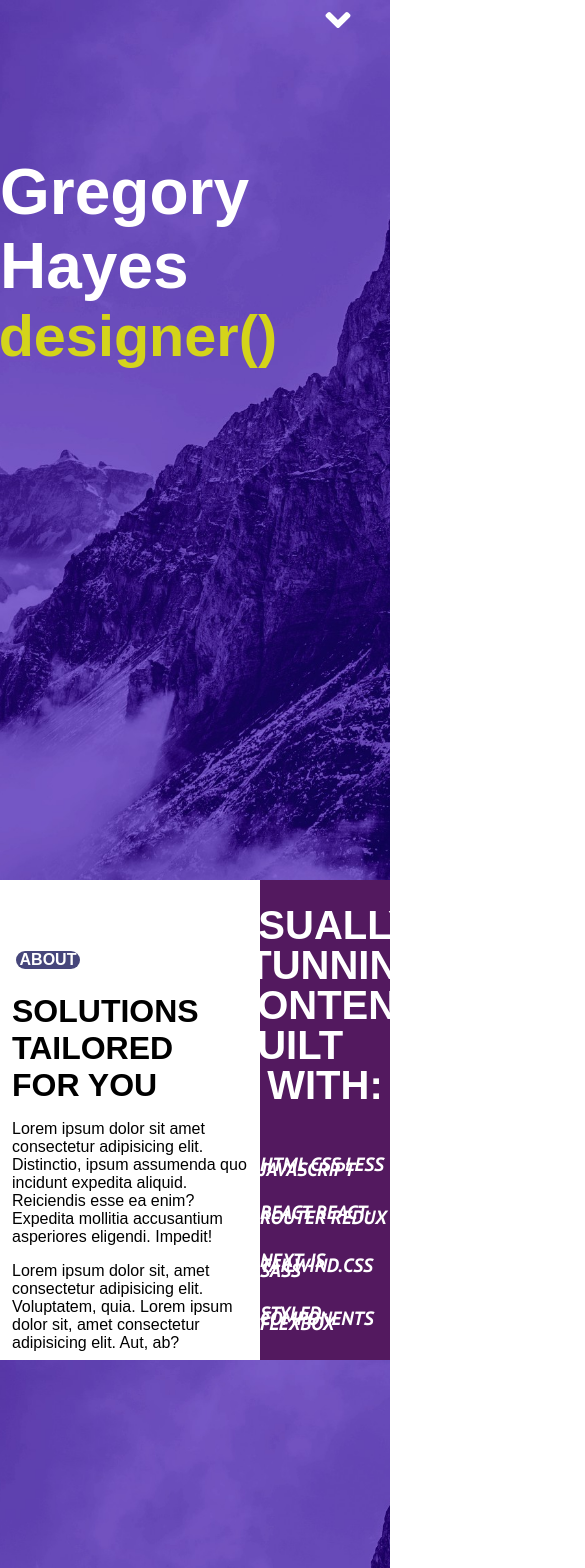
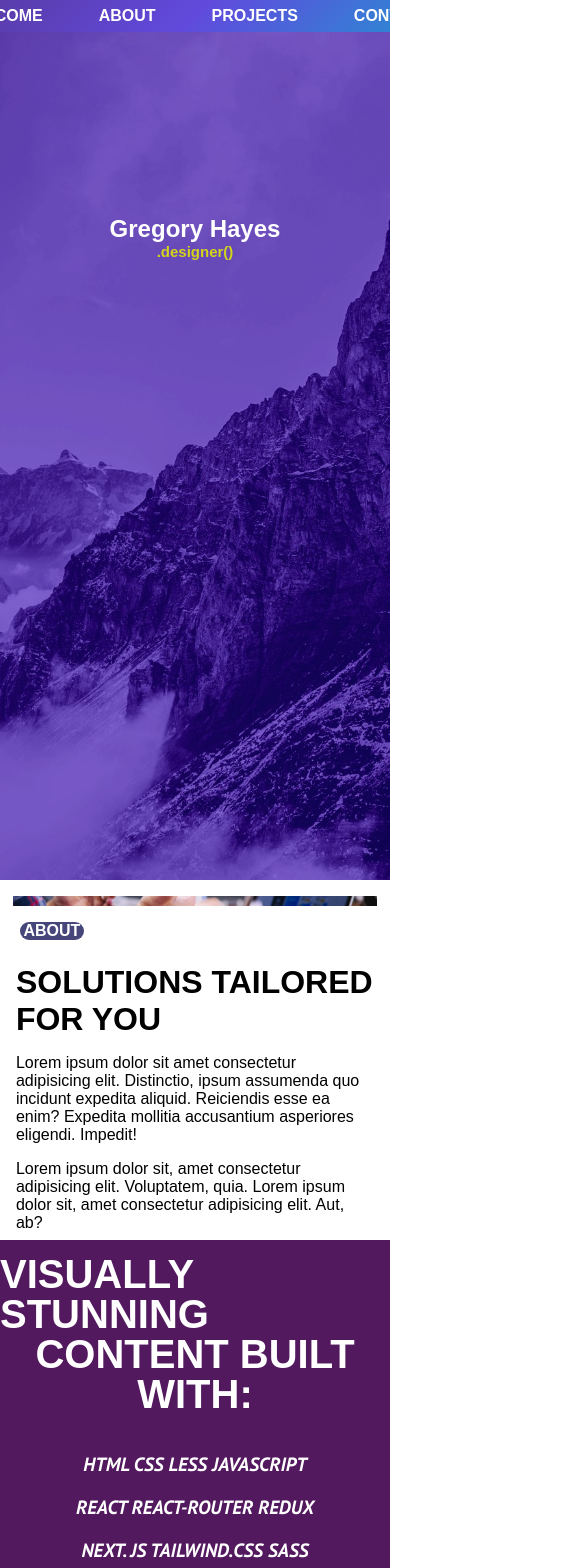
Before and after one commit to hayesdev/portfolio, a React (Create React App) app: page / in a window 390 px wide. Shown: the top 1568 px of the page, 585 px wide, since content can reach past the window. Built offline with nearby package versions, Linux system fonts and the light colour scheme; a web font is replaced by a local one.

Commit message:
media queries

```diff
--- a/public/index.html
+++ b/public/index.html
@@ -2,7 +2,7 @@
 <html lang="en">
   <head>
     <meta charset="utf-8" />
-    <link rel="icon" href="%PUBLIC_URL%/portfolio_favicon.jpg" />
+    <link rel="icon" href="%PUBLIC_URL%/portfolio_fav-2.jpg" />
     <meta name="viewport" content="width=device-width, initial-scale=1" />
     <meta name="theme-color" content="#000000" />
     <meta
--- a/src/components/About.jsx
+++ b/src/components/About.jsx
@@ -1,28 +1,13 @@
 import React from 'react'
 import styled from 'styled-components'
-import ReactPlayer from 'react-player'
+import image from '../assets/working_together-2.jpg'
 import "../App.css";
 
 function About() {
     return <AboutContainer id='about'>
             <AboutSection>
                 <VideoContainer>
-                        <ReactPlayer
-                        playing= {true}
-                        muted= {true}
-                        loop={true}
-                         config={{
-                             youtube: {
-                                playerVars: {
-                                    loop: 1,
-                                    controls: 0,
-                                    rel: 0,
-                                    end: 220,
-
-                                }
-                             }
-                   }}
-                 url='https://www.youtube.com/watch?v=rmRV6o3Tx_4&ab_channel=MotionstockMotionstock'/>
+                    <img src={image} alt=''/>
                 </VideoContainer>
                 <Title>About</Title>
                 <h1>solutions tailored for you</h1>
@@ -49,6 +34,12 @@ const AboutContainer = styled.div`
 display: flex;
 width: 100vw;
 height: 30em;
+@media (max-width: 885px) {
+    display: flex;
+    flex-direction: column;
+    align-items: center;
+    height: 45em;
+}
 `;
 
 const AboutSection = styled.div`
@@ -60,9 +51,17 @@ font-size: 1em;
 > h1, p {
     margin: .5rem .75rem;
 }
-
 > p {
     text-transform: none;
+}
+@media (max-width: 885px) {
+    width: 98%;
+    height: 50%;
+}
+@media (max-width: 376px) {
+    > h1 {
+        font-size: 1em;
+    }
 }
 `;
 
@@ -74,7 +73,10 @@ margin-top: 1rem;
 width: 100%;
 height: 50%;
 overflow: hidden;
-
+> img {
+    width: 95%;
+    height: auto;
+}
 `;
 
 const Title = styled.div`
@@ -88,7 +90,6 @@ font-weight: 600;
 color: white;
 background: #46467b;
 border-radius: 10px;
-
 `;
 
 const Sidebar = styled.div`
@@ -99,11 +100,14 @@ align-items: center;
 width: 33.33%;
 height: 100%;
 background: #53195f;
-/* background:#46467b; */
 color: white;
 font-size: 2.5em;
 font-weight: 800;
 line-height: 1em;
+@media (max-width: 885px) {
+    width: 100%;
+    height: 50%;
+}
 `;
 
 const Skills = styled.div`
@@ -113,11 +117,10 @@ align-items: center;
 font-size: 1.2rem;
 font-weight: 200;
 font-family: 'PT Sans', sans-serif;
-margin-top: 2em;
+margin-top: 1.5em;
 width: 100%;
 height: 40%;
 > p {
     line-height: .25em;
 }
-
 `;
--- a/src/components/Footer.jsx
+++ b/src/components/Footer.jsx
@@ -60,6 +60,9 @@ const Social = styled.div`
     a:hover {
   color: #46467b;
 }
+@media (max-width: 768px) {
+    font-size: .5em;
+}
 `;
 
 const Copyright = styled.div`
@@ -84,5 +87,8 @@ const FinePrint = styled.div`
     > p > a {
         text-decoration: none;
     }
+    @media (max-width: 768px) {
+    font-size: .5em;
+}
 
 `;
--- a/src/components/Navbar.jsx
+++ b/src/components/Navbar.jsx
@@ -1,21 +1,15 @@
 import React from 'react'
 import styled from 'styled-components'
 import { Link as Scroll } from "react-scroll";
-import {FaAngleDown} from 'react-icons/fa'
+// import {FaAngleDown} from 'react-icons/fa'
 
 const Navbar = () => {
     return (
         <MainHeader>
-
-        {/* <HeaderTitle>HayesDev</HeaderTitle> */}
-          {/* <h1><Scroll to='welcome' smooth={true} isDynamic={true} duration={1000}>Welcome</Scroll></h1> */}
-
-          <h1><Scroll to='about' smooth={true} isDynamic={true} duration={1000}><FaAngleDown/></Scroll></h1>
-        {/* <MenuIconContainer>
-          <MenuIcon onClick={()=> {console.log('clicked')}}/>
-        </MenuIconContainer> */}
-          {/* <h1><Scroll to='projects' smooth={true} isDynamic={true} duration={1000}>projects</Scroll></h1>
-          <h1><Scroll to='contact' smooth={true} isDynamic={true} duration={1000}>contact</Scroll></h1> */}
+          <h1><Scroll to='welcome' smooth={true} isDynamic={true} duration={1000}>Welcome</Scroll></h1>
+          <h1><Scroll to='about' smooth={true} isDynamic={true} duration={1000}>About</Scroll></h1>
+          <h1><Scroll to='projects' smooth={true} isDynamic={true} duration={1000}>projects</Scroll></h1>
+          <h1><Scroll to='contact' smooth={true} isDynamic={true} duration={1000}>contact</Scroll></h1>
       </MainHeader>
     )
 }
@@ -24,53 +18,30 @@ export default Navbar
 
 const MainHeader = styled.div`
   display: flex;
-  /* flex-direction: column; */
-  position: absolute;
-  z-index: 2;
   justify-content: flex-end;
-  align-items: flex-start;
+  align-items: center;
   color: white;
-/* font-family: 'Chivo', sans-serif; */
-  height: 5rem;
+  position: fixed;
+  background: linear-gradient(-45deg, #3282d4, #614add,  #5a3caa);
+  height: 2rem;
   width: 100vw;
+  z-index: 3;
   > h1 {
-    font-size: 2.5em;
-    margin: 0 2rem;
+    font-size: 1em;
+    margin: 0 1.75rem;
 }
 > h1 > a {
         cursor: pointer;
         text-decoration: none;
     }
-
     a:visited {
         color: #372441;
     }
-
     a:hover {
   color: #e2e606;
 }
-  /* border: 1px solid white; */
+@media (max-width: 768px) {
+  justify-content: center;
+
+}
 `;
-
-// const MenuIconContainer = styled.div`
-//   margin-top: .5em;
-//   margin-right: 1em;
-//   > .MuiSvgIcon-root {
-//     font-size: 2.5em;
-//     color: white;
-//     :hover {
-//         cursor: pointer;
-//         color: #46467b;
-//     }
-//   }
-// `;
-
-// const HeaderTitle = styled.div`
-//   /* height: 40px;
-//   width: 90px; */
-//   transform: rotate(-90deg);
-//   font-size: 1.5em;
-//   font-weight: 600;
-//   margin-top: 2.5em;
-//   /* border: 1px solid white; */
-// `;
--- a/src/components/ParallaxOne.jsx
+++ b/src/components/ParallaxOne.jsx
@@ -1,7 +1,5 @@
 import React from 'react'
 import styled from 'styled-components'
-// import image from "../shooting_star_mountains.jpg";
-// import image from "../mountain_horizon.jpg";
 import image from "../assets/purple-mountain-1280.jpg";
 
 
@@ -48,5 +46,8 @@ height: 10rem;
 a:hover {
   color: #46467b;
 }
+@media (max-width: 600px) {
+  font-size: 1.5em;
+}
 /* border: 1px solid red; */
 `;
--- a/src/components/ParallaxTwo.jsx
+++ b/src/components/ParallaxTwo.jsx
@@ -29,7 +29,9 @@ const ParallaxTwo = () => {
                 </ContactContainer>
                 </RowWrapper>
                 <UpArrowWrapper>
-                <Scroll to='welcome' smooth={true} isDynamic={true} duration={1000}><FaAngleUp/></Scroll>
+                    <div>
+                        <Scroll to='welcome' smooth={true} isDynamic={true} duration={1000}><FaAngleUp/></Scroll>
+                    </div>
                 </UpArrowWrapper>
         </ParallaxContainer>
     )
@@ -55,6 +57,10 @@ color: white;
 const RowWrapper = styled.div`
     display: flex;
     width: 100%;
+    @media (max-width: 900px) {
+        flex-direction: column;
+        align-items: center;
+    }
 `;
 
 const SlideTitle = styled.div`
@@ -72,6 +78,10 @@ height: 20rem;
 > p > span {
     color: #e2e606;
 }
+@media (max-width: 900px) {
+    justify-content: center;
+    padding-left: 0;
+}
 `;
 
 const ContactContainer = styled.div`
@@ -81,6 +91,11 @@ margin-right: 5em;
 width: 30%;
 height: 28rem;
 background:#53195f;
+@media (max-width: 900px) {
+    width: 80%;
+    height: 25rem;
+    margin: 0;
+}
 `;
 
 const ContactInfo = styled.div`
@@ -101,19 +116,26 @@ margin-top: 2em;
 const UpArrowWrapper = styled.div`
 display: flex;
 flex-direction: column;
-justify-content:flex-end;
+justify-content:flex-start;
 align-items: center;
 width: 100%;
-height: 2em;
-font-size: 4em;
+height: 1em;
+font-size: 4.25em;
 color: white;
 > p {
-    font-size: 1.5rem;
+    font-size: 1rem;
 }
-:hover {
+> div {
+    width: 1em;
+}
+div:hover {
     cursor: pointer;
     color: #e2e606
 }
-;
-/* border: 1px solid red; */
+@media (max-width: 900px) {
+        flex-direction: column;
+        align-items: center;
+        margin-top: 1em;
+    }
+
 `;
--- a/src/components/ProjectCard.jsx
+++ b/src/components/ProjectCard.jsx
@@ -14,7 +14,7 @@ const useStyles = makeStyles({
     maxWidth: 320,
   },
   media: {
-    height: 250,
+    height: 300,
   },
   fonts: {
     fontFamily: 'PT Sans',
--- a/src/components/Projects.jsx
+++ b/src/components/Projects.jsx
@@ -38,6 +38,9 @@ const ProjectsContainer = styled.div`
 display: flex;
 width: 100vw;
 height: 50em;
+@media (max-width: 768px) {
+    height: 80em;
+}
 `;
 
 const ProjectSection = styled.div`
@@ -50,6 +53,9 @@ height: 100%;
 }
 > p {
     text-transform: none;
+}
+@media (max-width: 768px) {
+    width: 100%;
 }
 `;
 
@@ -78,8 +84,10 @@ color: white;
 font-size: 2.5em;
 font-weight: 800;
 line-height: 1em;
-overflow: hidden;
-z-index: -1;
+/* overflow: hidden; */
+@media (max-width: 768px) {
+    display: none;
+}
 `;
 
 const Work = styled.div`
@@ -87,7 +95,12 @@ display: flex;
 justify-content: center;
 margin-top: 1em;
 width: 98vw;
-height: 70%;
+height: 100%;
+@media (max-width: 768px) {
+    justify-content: flex-start;
+    flex-wrap: wrap;
+
+}
 
 `;
 
@@ -97,10 +110,13 @@ flex-direction: column;
 justify-content: center;
 align-items: center;
 margin-left: 1rem;
-width: 48%;
+width: auto;
 height: 100%;
 * p {
     margin-left: 0;
 }
-/* border: 1px solid red; */
+@media (max-width: 768px) {
+    height: 50%;
+}
+border: 1px solid red;
 `;
--- a/src/components/Welcome.jsx
+++ b/src/components/Welcome.jsx
@@ -50,14 +50,6 @@ function Welcome() {
         })}
         </div>
                 </Title>
-                        {/* <NavWrapper>
-                            <Nav>
-                            <h1><Scroll to='welcome' smooth={true} isDynamic={true} duration={1000}>Welcome</Scroll></h1>
-                            <h1><Scroll to='about' smooth={true} isDynamic={true} duration={1000}>about</Scroll></h1>
-                            <h1><Scroll to='projects' smooth={true} isDynamic={true} duration={1000}>projects</Scroll></h1>
-                            <h1><Scroll to='contact' smooth={true} isDynamic={true} duration={1000}>contact</Scroll></h1>
-                            </Nav>
-                        </NavWrapper>   */}
                 </TitleWrapper>
         </WelcomeWrapper>
     )
@@ -71,10 +63,11 @@ const WelcomeWrapper = styled.div`
   background-size: cover;
   width: 100vw;
   min-height: 55em;
-background-attachment: fixed;
-background-position: center;
-background-repeat: no-repeat;
+  background-attachment: fixed;
+  background-position: center;
+  background-repeat: no-repeat;
   z-index:2;
+
 `;
 
 const TitleWrapper = styled.div`
@@ -84,7 +77,10 @@ const TitleWrapper = styled.div`
     width: 100%;
     min-height: 24em;
     color: white;
-
+    @media (max-width: 767px) {
+    display: flex;
+    justify-content: center;
+}
 `;
 
 const Title = styled.div`
@@ -104,40 +100,21 @@ height: 65%;
 > div > article > h1 {
     font-size: 1.8em;
     margin:0 ;
+    @media (max-width: 767px) {
+        font-size: 1.25em;
+}
+    @media (max-width: 374px) {
+    font-size: 1em;
+}
+
+}
+@media (max-width: 767px) {
+        font-size: 1.75em;
+}
+@media (max-width: 595px) {
+    font-size: 1.5em;
+}
+@media (max-width: 416px) {
+    font-size: .75em;
 }
 `;
-
-// const NavWrapper = styled.div`
-// display: flex;
-// width: 25%;
-// height: 28rem;
-
-// `;
-
-// const Nav = styled.div`
-// display: flex;
-// flex-direction: column;
-// justify-content: center;
-// align-items: center;
-// margin-top: 2rem;
-// margin-left: 1.5rem;
-// width: 100%;
-// height: 25rem;
-// /* background: #e2e606; */
-// color: #e2e606;
-// > h1 {
-//     margin: 0 2.5rem;
-// }
-// > h1 > a {
-//         cursor: pointer;
-//         text-decoration: none;
-//     }
-
-//     a:visited {
-//         color: #372441;
-//     }
-
-//     a:hover {
-//   color: #46467b;
-// }
-// `;
```
Also changed, not shown: public/portfolio_fav-2.jpg (added), src/assets/working_together-2.jpg (added).
